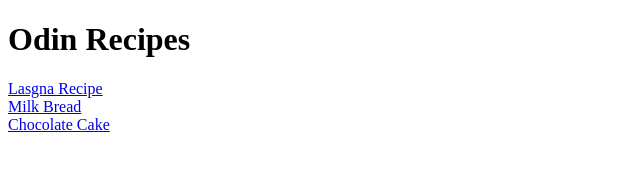
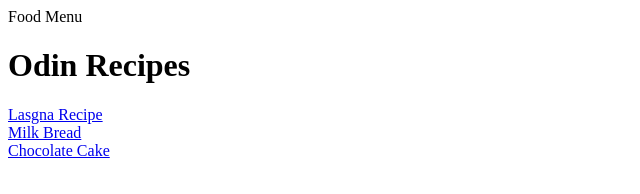
Before and after one commit to Danielx09/food, a plain HTML site: page index.html in a window 1280 px wide. Shown: the whole page, without its empty margins (0-640 px from the left). Drawn offline with Linux system fonts and the light colour scheme.

Commit message:
Update index.html

```diff
--- a/index.html
+++ b/index.html
@@ -1,7 +1,7 @@
 <!DOCTYPE html>
 <html>
     <head>
-
+      <tile> Food Menu </tile>
         <meta charset="utf-8"
         <body>
 
```
